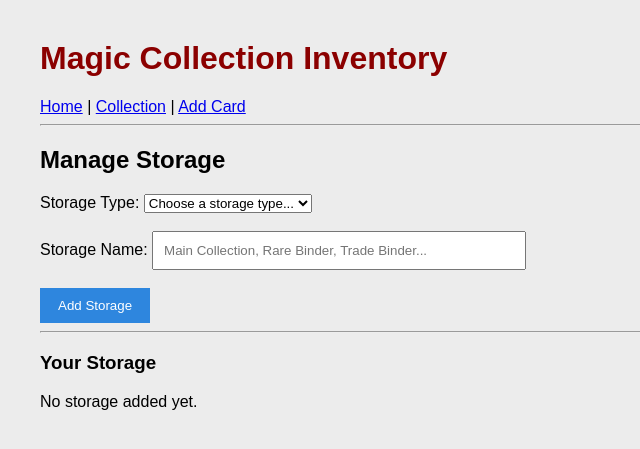
After one commit to BrendanGrady-github/MagicCollection, a Flask app: page /storage in a window 1280 px wide. The commit adds this page. Shown: the top 449 px of the page, without its empty margins (0-640 px from the left). Run offline with Flask 3, Linux system fonts and the light colour scheme.

Commit message:
Refactor storage architecture and improve storage managemnt

```diff
--- a/app/__init__.py
+++ b/app/__init__.py
@@ -1,6 +1,6 @@
 from flask import Flask
 from config import Config
-from app.models import db, CollectionEntry, StorageLocation
+from app.models import db, CollectionEntry, Storage, StorageSection
 
 
 def create_app():
--- a/app/routes.py
+++ b/app/routes.py
@@ -1,6 +1,7 @@
-from flask import Blueprint, render_template, request
+from flask import Blueprint, render_template, request, redirect, url_for
 
-from app.services.scryfall import get_card_printings
+from app.models import db, Storage
+from app.services.scryfall import get_card_printings, get_card_by_id
 
 main = Blueprint("main", __name__)
 
@@ -48,3 +49,50 @@ def add_card():
         page=page,
         total_pages=total_pages
     )
+
+
+@main.route("/add-card/confirm")
+def confirm_add_card():
+    scryfall_id = request.args.get("scryfall_id")
+
+    card = get_card_by_id(scryfall_id)
+
+    if card is None:
+        return "Card not found.", 404
+
+    return render_template("confirm_add_card.html", card=card)
+
+
+@main.route("/storage", methods=["GET", "POST"])
+def storage():
+    if request.method == "POST":
+        storage_type = request.form.get("storage_type")
+        name = request.form.get("name")
+
+        if storage_type and name:
+            new_storage = Storage(
+                storage_type=storage_type,
+                name=name
+            )
+
+            db.session.add(new_storage)
+            db.session.commit()
+
+        return redirect(url_for("main.storage"))
+
+    storages = Storage.query.order_by(
+        Storage.storage_type,
+        Storage.name
+    ).all()
+
+    return render_template("storage.html", locations=storages)
+
+
+@main.route("/storage/delete/<int:storage_id>", methods=["POST"])
+def delete_storage(storage_id):
+    storage = Storage.query.get_or_404(storage_id)
+
+    db.session.delete(storage)
+    db.session.commit()
+
+    return redirect(url_for("main.storage"))
--- a/app/services/scryfall.py
+++ b/app/services/scryfall.py
@@ -1,16 +1,33 @@
 import requests
 
 
+SCRYFALL_NAMED_URL = "https://api.scryfall.com/cards/named"
 SCRYFALL_SEARCH_URL = "https://api.scryfall.com/cards/search"
+SCRYFALL_CARD_URL = "https://api.scryfall.com/cards"
 
 HEADERS = {
     "User-Agent": (
         "MagicCollectionInventory/0.1 "
-        "(Developer: Brendan Grady; "
-        "Project: https://github.com/YOUR_GITHUB_USERNAME/MagicCollection)"
+        "(https://github.com/BrendanGrady-github/MagicCollection)"
     ),
     "Accept": "application/json"
 }
+
+
+def find_card_by_name(card_name):
+    response = requests.get(
+        SCRYFALL_NAMED_URL,
+        params={"fuzzy": card_name},
+        headers=HEADERS,
+        timeout=10
+    )
+
+    if response.status_code != 200:
+        print("Scryfall error:", response.status_code)
+        print(response.json())
+        return None
+
+    return response.json()
 
 
 def get_card_printings(card_name):
@@ -44,3 +61,18 @@ def get_card_printings(card_name):
         )
 
     return all_printings
+
+
+def get_card_by_id(scryfall_id):
+    response = requests.get(
+        f"{SCRYFALL_CARD_URL}/{scryfall_id}",
+        headers=HEADERS,
+        timeout=10
+    )
+
+    if response.status_code != 200:
+        print("Scryfall error:", response.status_code)
+        print(response.json())
+        return None
+
+    return response.json()
--- a/app/static/css/style.css
+++ b/app/static/css/style.css
@@ -56,3 +56,16 @@ input {
 .pagination span {
     margin-right: 20px;
 }
+.storage-grid {
+    display: grid;
+    grid-template-columns: repeat(3, 280px);
+    gap: 24px;
+    margin-top: 20px;
+}
+
+.storage-card {
+    background-color: white;
+    padding: 16px;
+    border: 1px solid #cccccc;
+    border-radius: 8px;
+}
--- a/app/templates/home.html
+++ b/app/templates/home.html
@@ -24,7 +24,9 @@
 
 <h2>Quick Links</h2>
 
-<button>Manage Storage</button>
+<a href="/storage">
+    <button>Manage Storage</button>
+</a>
 <button>Import Collection</button>
 <button>Settings</button>
 
--- /dev/null
+++ b/app/templates/storage.html
@@ -0,0 +1,80 @@
+{% extends "base.html" %}
+
+{% block content %}
+
+<h2>Manage Storage</h2>
+
+<form method="POST" action="/storage">
+
+    <label for="storage_type">Storage Type:</label>
+
+    <select name="storage_type" id="storage_type" required>
+        <option value="">Choose a storage type...</option>
+        <option value="Card Box">Card Box</option>
+        <option value="Binder">Binder</option>
+        <option value="Other">Other</option>
+    </select>
+
+    <br><br>
+
+    <label for="name">Storage Name:</label>
+
+    <input
+        type="text"
+        name="name"
+        id="name"
+        placeholder="Main Collection, Rare Binder, Trade Binder..."
+        required
+    >
+
+    <br><br>
+
+    <button type="submit">Add Storage</button>
+
+</form>
+
+<hr>
+
+<h3>Your Storage</h3>
+
+{% if locations %}
+
+    <div class="storage-grid">
+
+        {% for location in locations %}
+
+            <div class="storage-card">
+
+                <h4>{{ location.name }}</h4>
+
+                <p><strong>Type:</strong> {{ location.storage_type }}</p>
+
+                <p><strong>Sections:</strong> {{ location.sections | length }}</p>
+
+                <p><strong>Cards Stored:</strong> 0</p>
+
+                <form
+                    method="POST"
+                    action="/storage/delete/{{ location.id }}"
+                >
+                    <button
+                        type="submit"
+                        onclick="return confirm('Delete storage &quot;{{ location.name }}&quot;?')"
+                    >
+                        Delete
+                    </button>
+                </form>
+
+            </div>
+
+        {% endfor %}
+
+    </div>
+
+{% else %}
+
+    <p>No storage added yet.</p>
+
+{% endif %}
+
+{% endblock %}
--- a/create_database.py
+++ b/create_database.py
@@ -1,5 +1,5 @@
 from app import create_app
-from app.models import db, CollectionEntry, StorageLocation
+from app.models import db, CollectionEntry, Storage, StorageSection
 
 app = create_app()
 
```
Also changed, not shown: app/models.py (+27 -4 lines), app/templates/add_card.html (+16 -55 lines), app/templates/confirm_add_card.html (added, +79 -0 lines).
